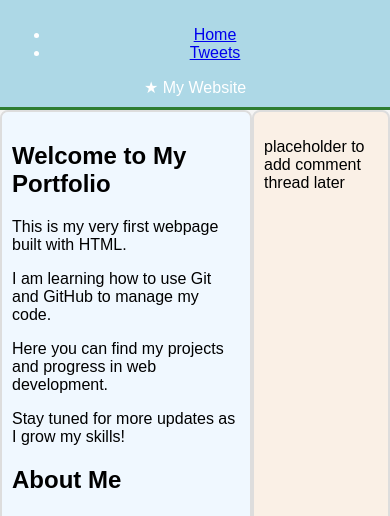
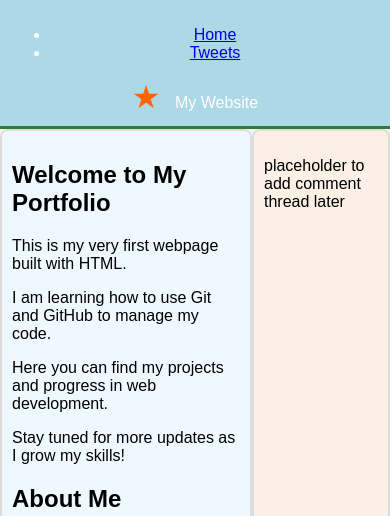
Before and after one commit to tumynaxy-crypto/alx_html_css, a plain HTML site: page css_basic/index.html in a window 390 px wide. Shown: the top 516 px of the page. Drawn offline with Linux system fonts and the light colour scheme.

Commit message:
logo addition git commit -m logo commit

```diff
--- a/css_basic/styles.css
+++ b/css_basic/styles.css
@@ -55,4 +55,9 @@ header, footer {
  aside {
     padding: 10px;
   }
+.logo {
+    font-size: 2rem;
+    color: #ff6600;
+    margin-right: 10px;
+ }
 }
```
